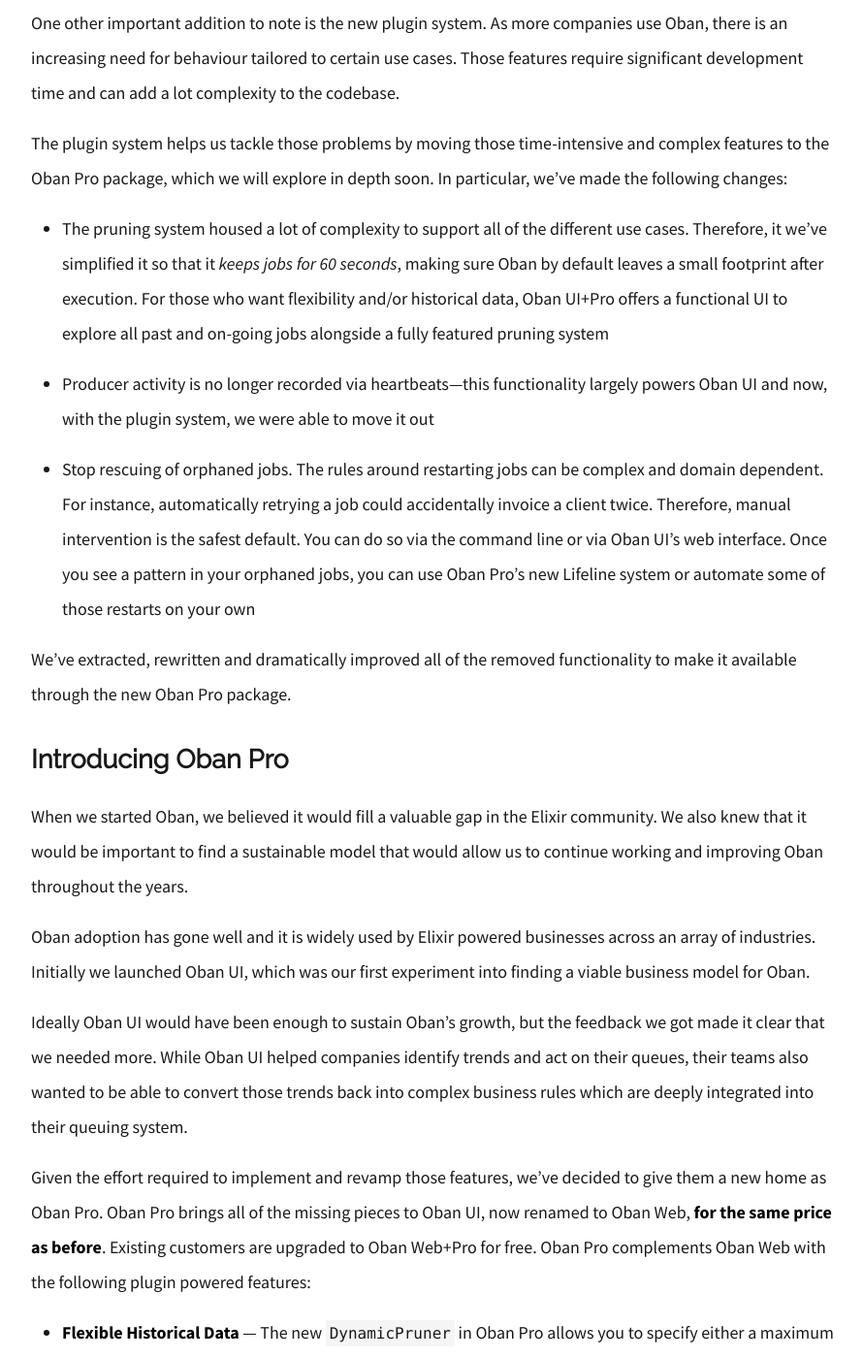
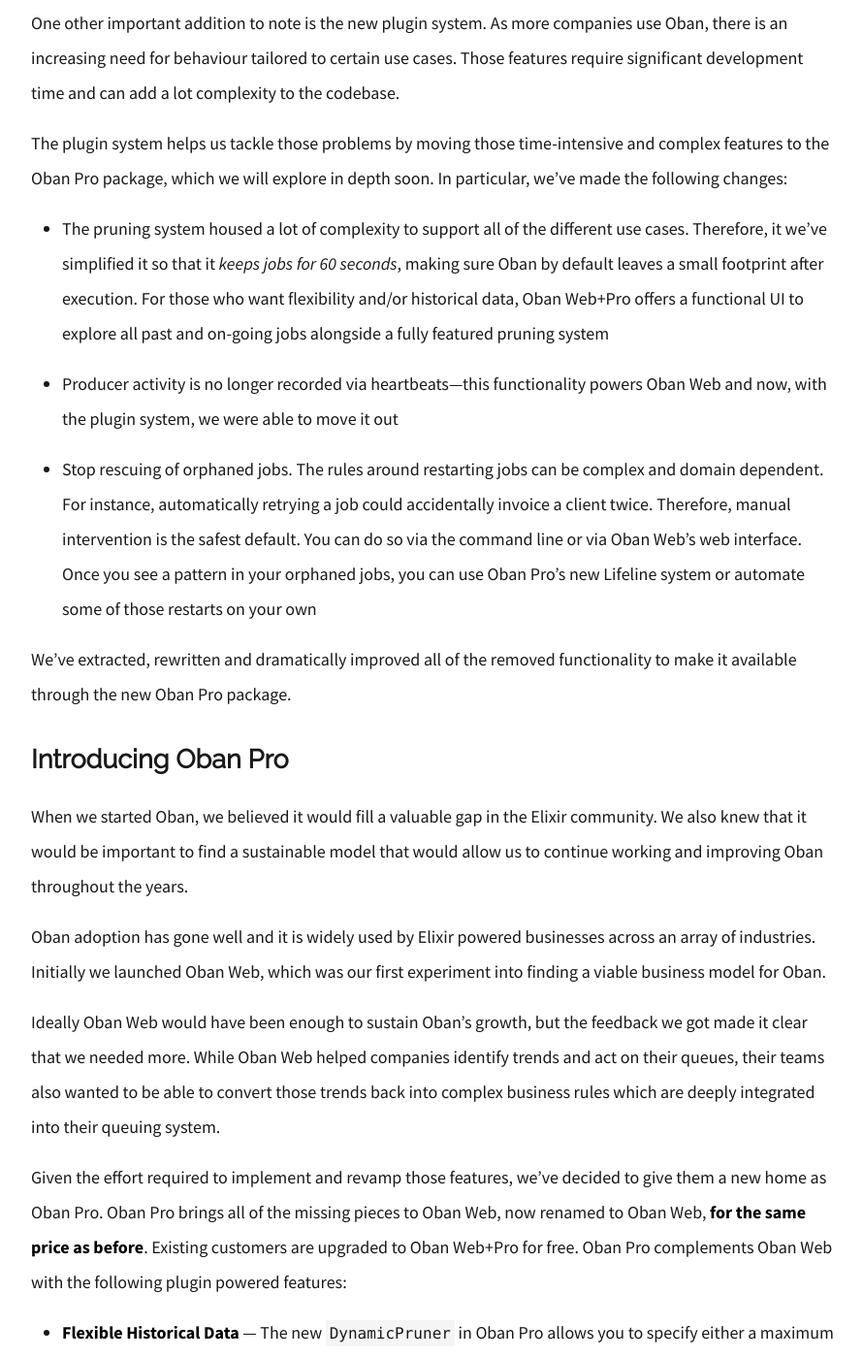
Before and after one commit to sorentwo/soren-website, a Jekyll site: the page built from _posts/2020-06-12-announcing-oban-pro.md, in a window 1280 px wide and 1400 px high, scrolled down 1510 px. Shown: the whole window at 97% size, without its empty margins (194-1084 px from the left). Built offline with Jekyll 4.4.1, drawn with Linux system fonts in a browser that asks for light colours.

Commit message:
Be more consistent with UI vs Web terminology

```diff
--- a/_posts/2020-06-12-announcing-oban-pro.md
+++ b/_posts/2020-06-12-announcing-oban-pro.md
@@ -45,15 +45,15 @@
 
 - The pruning system housed a lot of complexity to support all of the different use cases.
   Therefore, it we've simplified it so that it *keeps jobs for 60 seconds*, making sure Oban by default leaves a small footprint after execution.
-  For those who want flexibility and/or historical data, Oban UI+Pro offers a functional UI to explore all past and on-going jobs alongside a fully featured pruning system
+  For those who want flexibility and/or historical data, Oban Web+Pro offers a functional UI to explore all past and on-going jobs alongside a fully featured pruning system
 
-- Producer activity is no longer recorded via heartbeats—this functionality largely powers Oban UI and now, with the plugin system, we were able to move it out
+- Producer activity is no longer recorded via heartbeats—this functionality powers Oban Web and now, with the plugin system, we were able to move it out
 
 - Stop rescuing of orphaned jobs.
   The rules around restarting jobs can be complex and domain dependent.
   For instance, automatically retrying a job could accidentally invoice a client twice.
   Therefore, manual intervention is the safest default.
-  You can do so via the command line or via Oban UI's web interface.
+  You can do so via the command line or via Oban Web's web interface.
   Once you see a pattern in your orphaned jobs, you can use Oban Pro's new Lifeline system or automate some of those restarts on your own
 
 We've extracted, rewritten and dramatically improved all of the removed functionality to make it available through the new Oban Pro package.
@@ -64,13 +64,13 @@
 We also knew that it would be important to find a sustainable model that would allow us to continue working and improving Oban throughout the years.
 
 Oban adoption has gone well and it is widely used by Elixir powered businesses across an array of industries.
-Initially we launched Oban UI, which was our first experiment into finding a viable business model for Oban.
+Initially we launched Oban Web, which was our first experiment into finding a viable business model for Oban.
 
-Ideally Oban UI would have been enough to sustain Oban's growth, but the feedback we got made it clear that we needed more.
-While Oban UI helped companies identify trends and act on their queues, their teams also wanted to be able to convert those trends back into complex business rules which are deeply integrated into their queuing system.
+Ideally Oban Web would have been enough to sustain Oban's growth, but the feedback we got made it clear that we needed more.
+While Oban Web helped companies identify trends and act on their queues, their teams also wanted to be able to convert those trends back into complex business rules which are deeply integrated into their queuing system.
 
 Given the effort required to implement and revamp those features, we've decided to give them a new home as Oban Pro.
-Oban Pro brings all of the missing pieces to Oban UI, now renamed to Oban Web, **for the same price as before**.
+Oban Pro brings all of the missing pieces to Oban Web, now renamed to Oban Web, **for the same price as before**.
 Existing customers are upgraded to Oban Web+Pro for free.
 Oban Pro complements Oban Web with the following plugin powered features:
 
```
